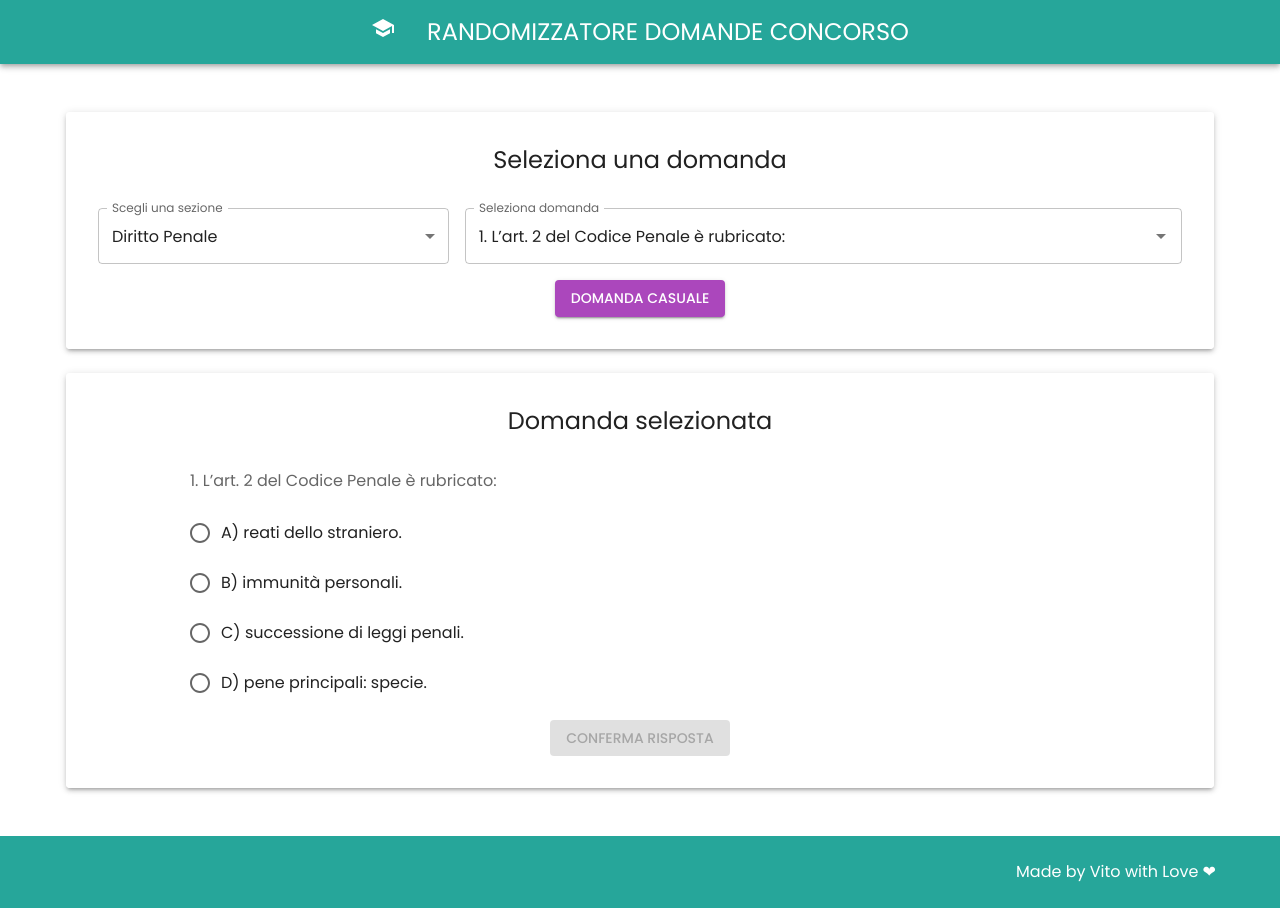
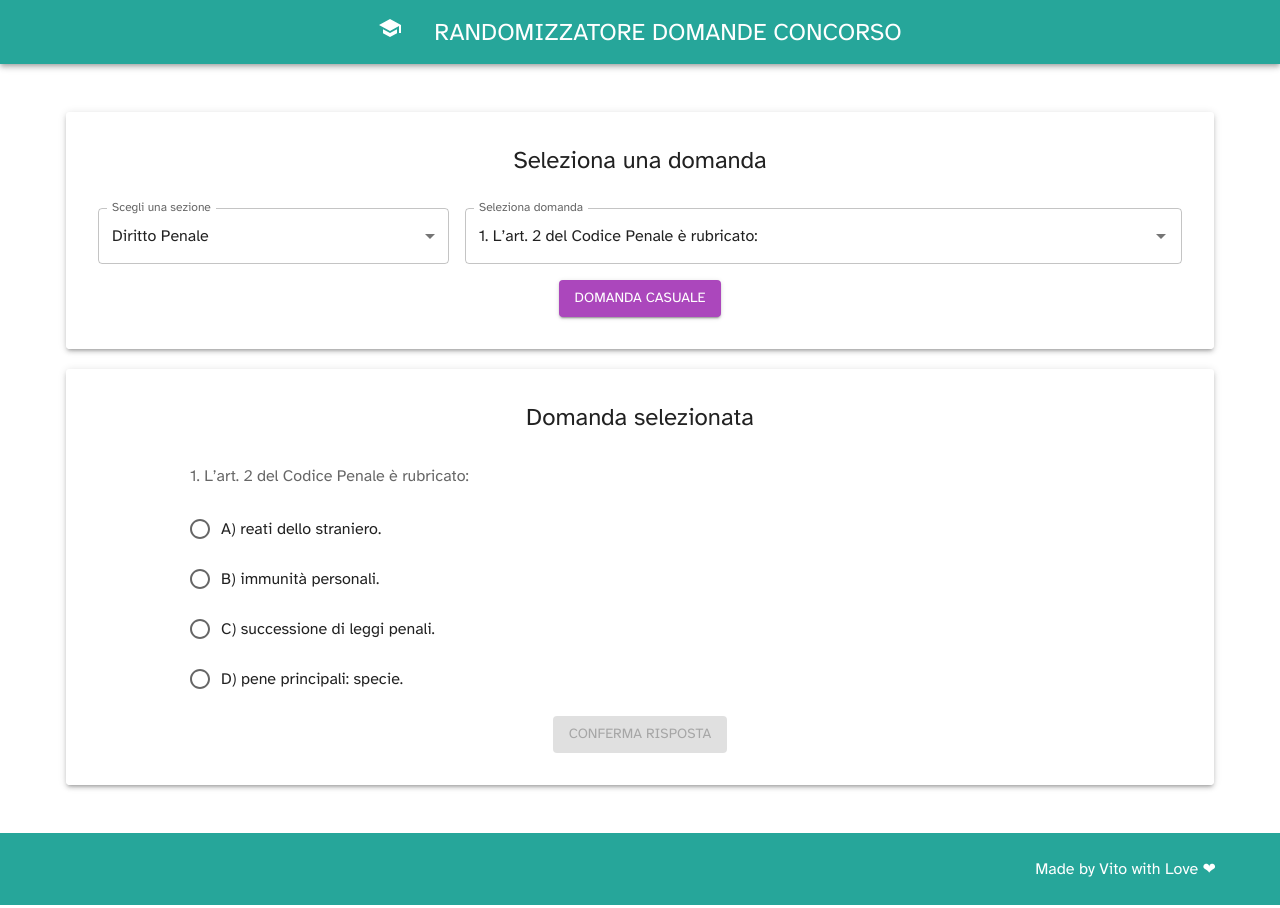
Before and after one commit to VvsGitH/studio-banca-dati-polizia-stato-2022, a React (Vite) app in the folder ui/: page / in a window 1280 px wide. Built offline with nearby package versions, Linux system fonts and the light colour scheme.

Commit message:
Feat: changed font to Atkinson Hyperlegible - a11y❤

```diff
--- a/ui/index.html
+++ b/ui/index.html
@@ -10,7 +10,7 @@
     <link rel="preconnect" href="https://fonts.googleapis.com" />
     <link rel="preconnect" href="https://fonts.gstatic.com" crossorigin />
     <link
-      href="https://fonts.googleapis.com/css2?family=Poppins:ital,wght@0,200;0,300;0,400;0,500;0,600;0,700;1,200;1,300;1,400;1,500;1,600;1,700&display=swap"
+      href="https://fonts.googleapis.com/css2?family=Atkinson+Hyperlegible:ital,wght@0,400;0,700;1,400;1,700&display=swap"
       rel="stylesheet"
     />
   </head>
--- a/ui/src/App.tsx
+++ b/ui/src/App.tsx
@@ -20,7 +20,7 @@ const theme = createTheme({
     },
   },
   typography: {
-    fontFamily: "Poppins, Roboto, Helvetica, sans-serif",
+    fontFamily: "'Atkinson Hyperlegible', Helvetica, sans-serif",
   },
 });
 
--- a/ui/src/style/index.css
+++ b/ui/src/style/index.css
@@ -1,11 +1,13 @@
-:root {
-  font-family: 'Poppins', Helvetica, sans-serif;
-  font-size: 1rem;
-  line-height: 24px;
+* {
+  box-sizing: border-box;
 }
 
-* {
-  box-sizing: border-box;
+*::after, *::before{
+  box-sizing: inherit;
+}
+
+html {
+  margin: 0;
 }
 
 body {
@@ -13,6 +15,10 @@ body {
   min-width: 100vw;
   min-height: 100vh;
   height: 100vh;
+
+  font-family: 'Atkinson Hyperlegible', Helvetica, sans-serif;
+  font-size: 1rem;
+  line-height: 1.3;
 }
 
 #root {
```
